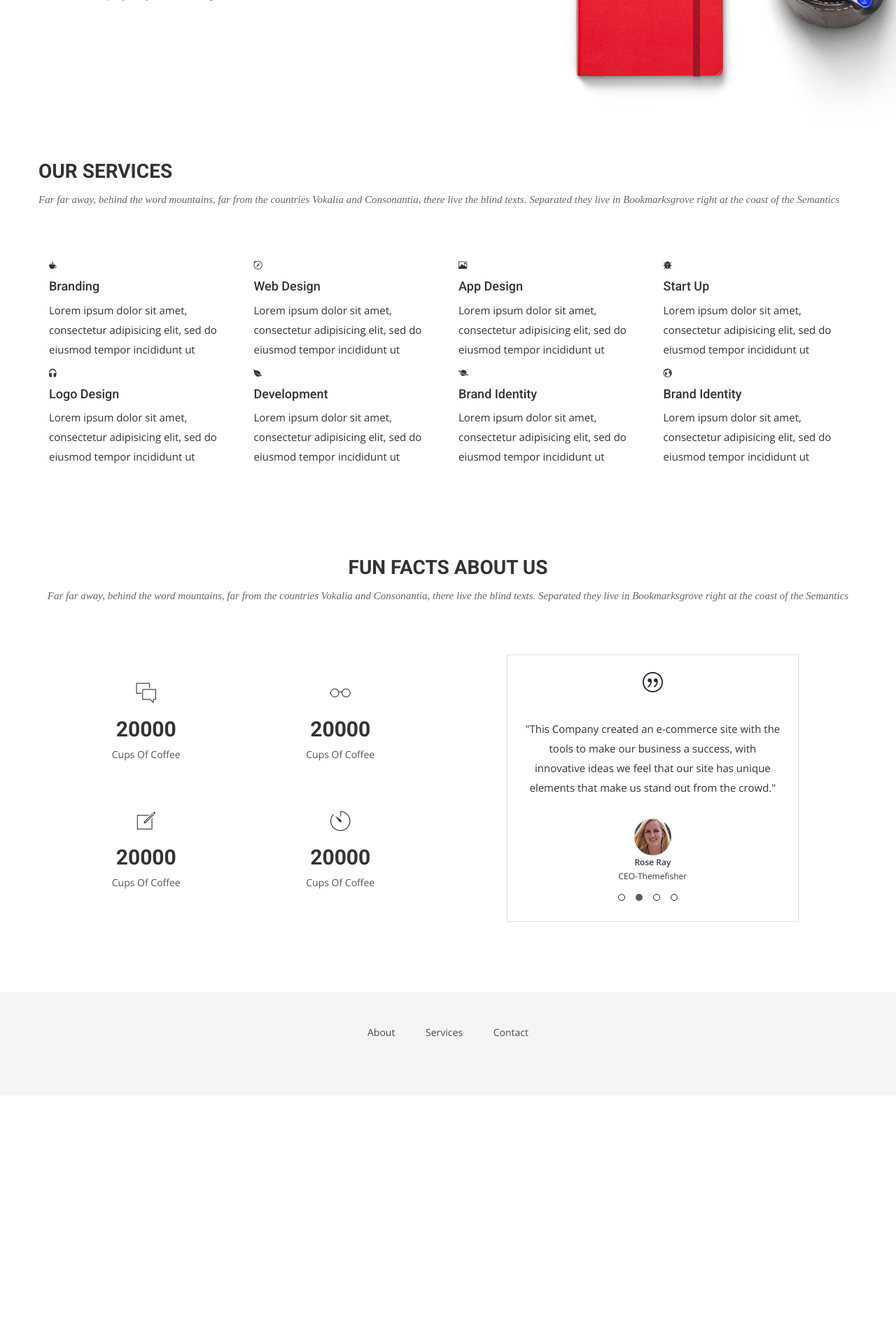
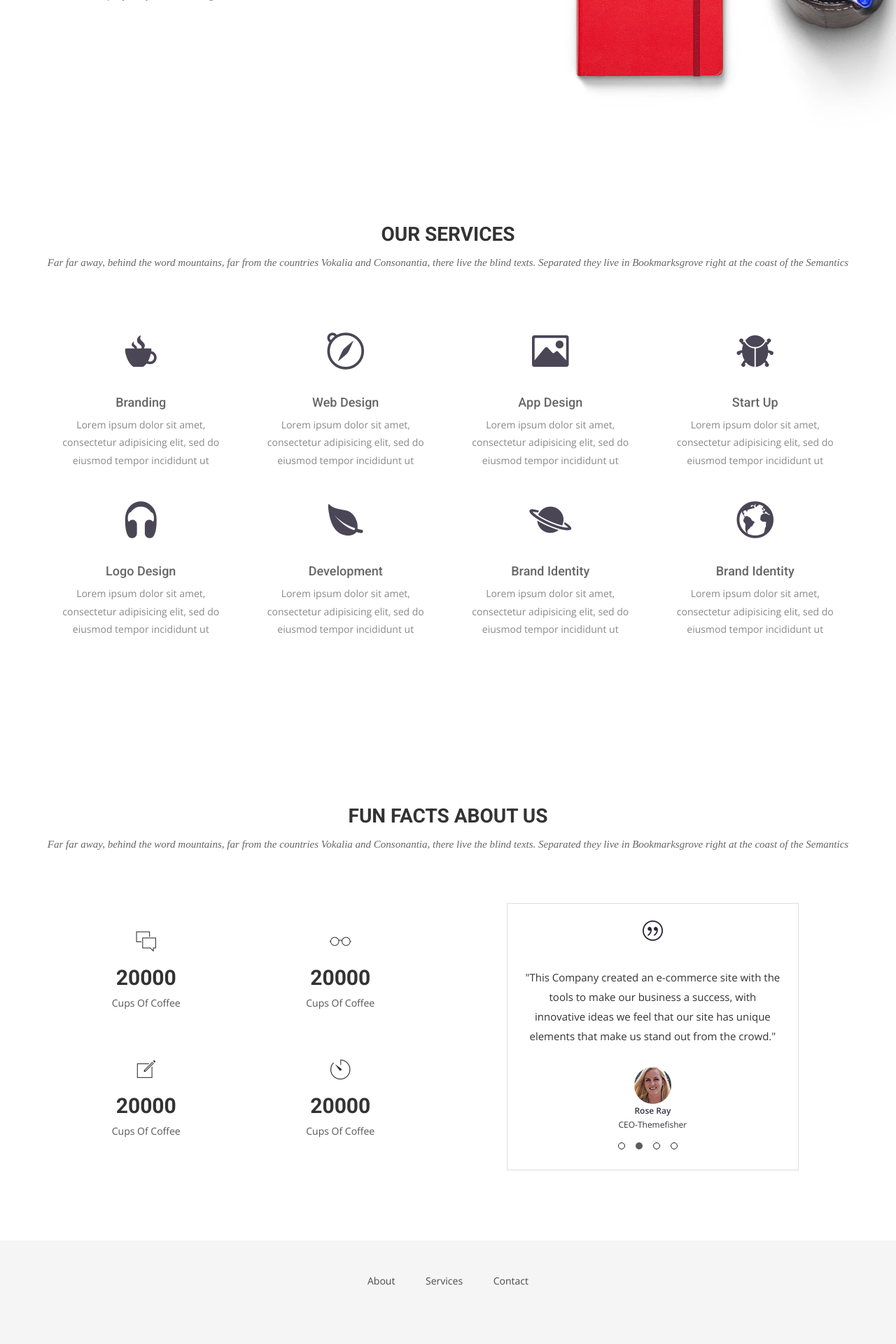
Before and after one commit to deftconsulting/deftconsulting.github.io, a Jekyll site: the page built from index.html, in a window 1280 px wide. Shown: the part 1217-3137 px from the top of the page at 70% size. Built offline with Jekyll 4.4.1, drawn with Linux system fonts in a browser that asks for light colours; nearby versions of some CDN libraries; some web fonts are replaced; before the commit the page ends 2782 px from its top, so only the background shows below that.

Commit message:
fixed some broken css

```diff
--- a/css/airspace.css
+++ b/css/airspace.css
@@ -162,23 +162,23 @@ font header .navbar-default .navbar-nav li a:hover {
 /*--
 	service Start
 --*/
-#service {
+#services {
   text-align: center;
   padding: 90px 0;
 }
-#service .service-item {
+#services .service-item {
   padding-bottom: 30px;
 }
-#service .service-item i {
+#services .service-item i {
   font-size: 60px;
   color: #4A4656;
 }
-#service .service-item h4 {
+#services .service-item h4 {
   padding-top: 20px;
   margin: 0;
   color: #666;
 }
-#service .service-item p {
+#services .service-item p {
   color: #888;
   padding-top: 10px;
   margin: 0;
```
